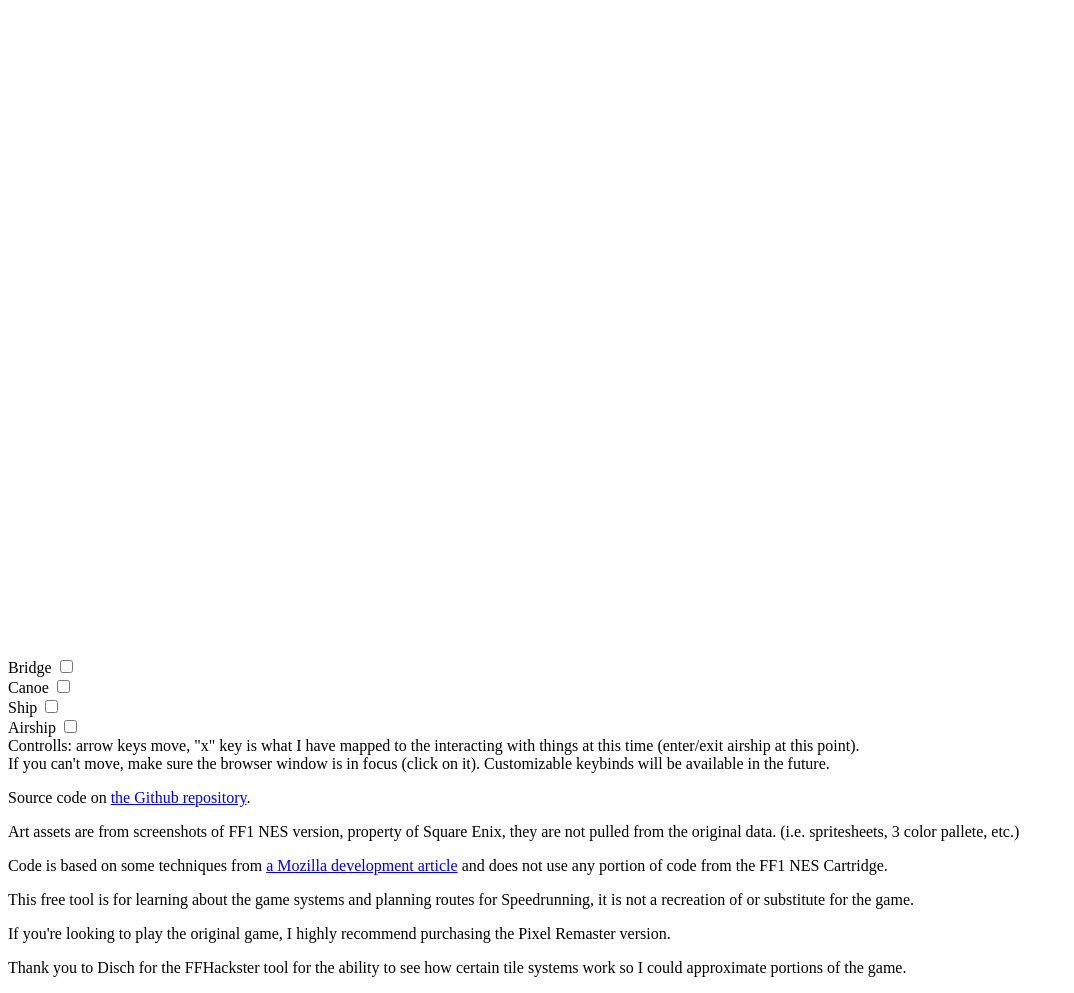
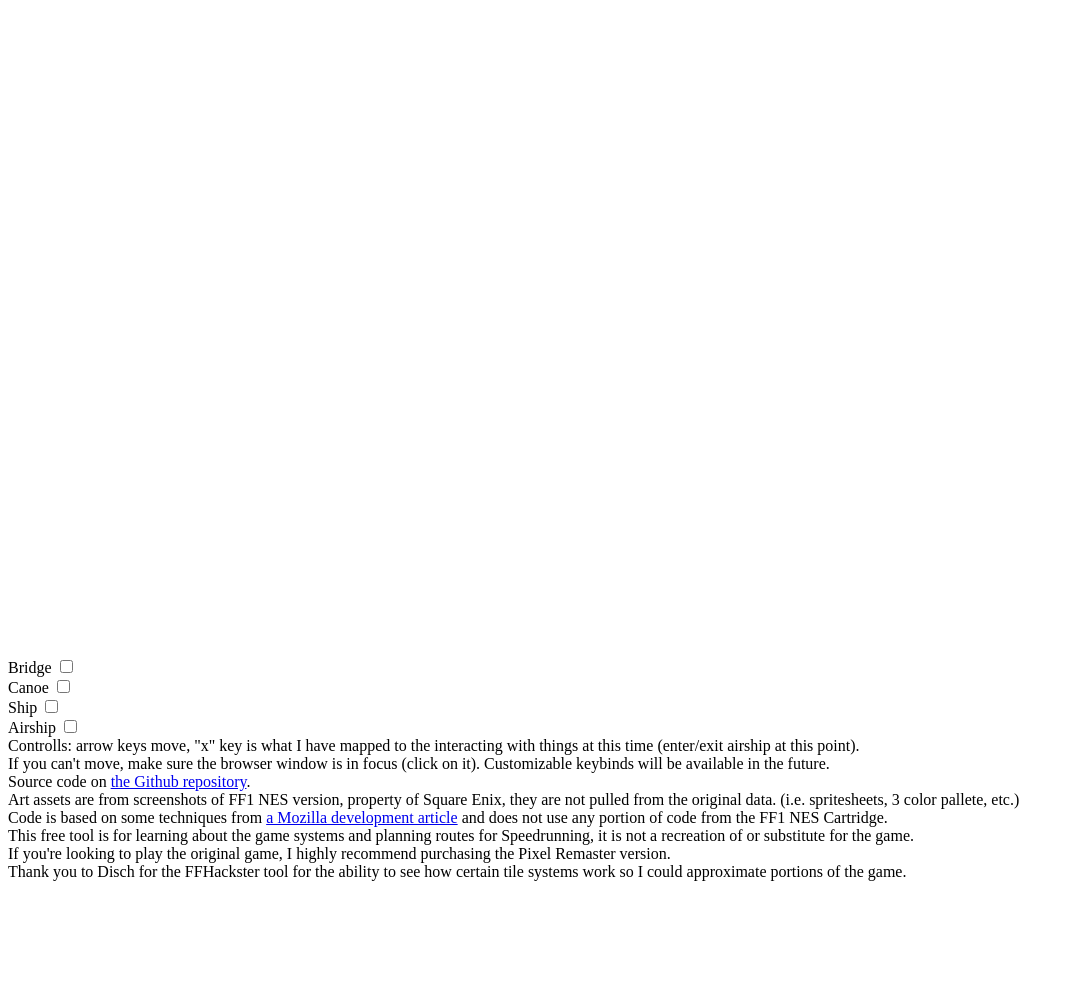
Before and after one commit to Nohealforu/nohealforu.github.io, a plain HTML site: page FF1NESMappingTool/index.html in a window 1280 px wide. Shown: the part 101-1094 px from the top of the page, without its empty margins (0-1074 px from the left). After the commit the page ends 990 px from the top, so only its background shows below. Drawn offline with Linux system fonts and the light colour scheme; no server answers.

Commit message:
Update index.html

```diff
--- a/FF1NESMappingTool/index.html
+++ b/FF1NESMappingTool/index.html
@@ -24,12 +24,12 @@
 	<div>Controlls: arrow keys move, "x" key is what I have mapped to the interacting with things at this time (enter/exit airship at this point).</div>
 	<div>If you can't move, make sure the browser window is in focus (click on it).  Customizable keybinds will be available in the future.</div>
     <footer class="main-footer">
-        <p>Source code on <a href="https://github.com/Nohealforu/noealforu.github.io/" target="_top">the Github repository</a>.</p>
-		<p>Art assets are from screenshots of FF1 NES version, property of Square Enix, they are not pulled from the original data.  (i.e. spritesheets, 3 color pallete, etc.)</p>
-		<p>Code is based on some techniques from <a href="https://developer.mozilla.org/en-US/docs/Games/Techniques/Tilemaps" target="_blank">a Mozilla development article</a> and does not use any portion of code from the FF1 NES Cartridge.</p>
-		<p>This free tool is for learning about the game systems and planning routes for Speedrunning, it is not a recreation of or substitute for the game.</p>
-		<p>If you're looking to play the original game, I highly recommend purchasing the Pixel Remaster version.</p>
-		<p>Thank you to Disch for the FFHackster tool for the ability to see how certain tile systems work so I could approximate portions of the game.</p>
+        <div>Source code on <a href="https://github.com/Nohealforu/noealforu.github.io/" target="_top">the Github repository</a>.</div>
+		<div>Art assets are from screenshots of FF1 NES version, property of Square Enix, they are not pulled from the original data.  (i.e. spritesheets, 3 color pallete, etc.)</div>
+		<div>Code is based on some techniques from <a href="https://developer.mozilla.org/en-US/docs/Games/Techniques/Tilemaps" target="_blank">a Mozilla development article</a> and does not use any portion of code from the FF1 NES Cartridge.</div>
+		<div>This free tool is for learning about the game systems and planning routes for Speedrunning, it is not a recreation of or substitute for the game.</div>
+		<div>If you're looking to play the original game, I highly recommend purchasing the Pixel Remaster version.</div>
+		<div>Thank you to Disch for the FFHackster tool for the ability to see how certain tile systems work so I could approximate portions of the game.</div>
     </footer>
 </div><!-- main wrapper -->
 
```
